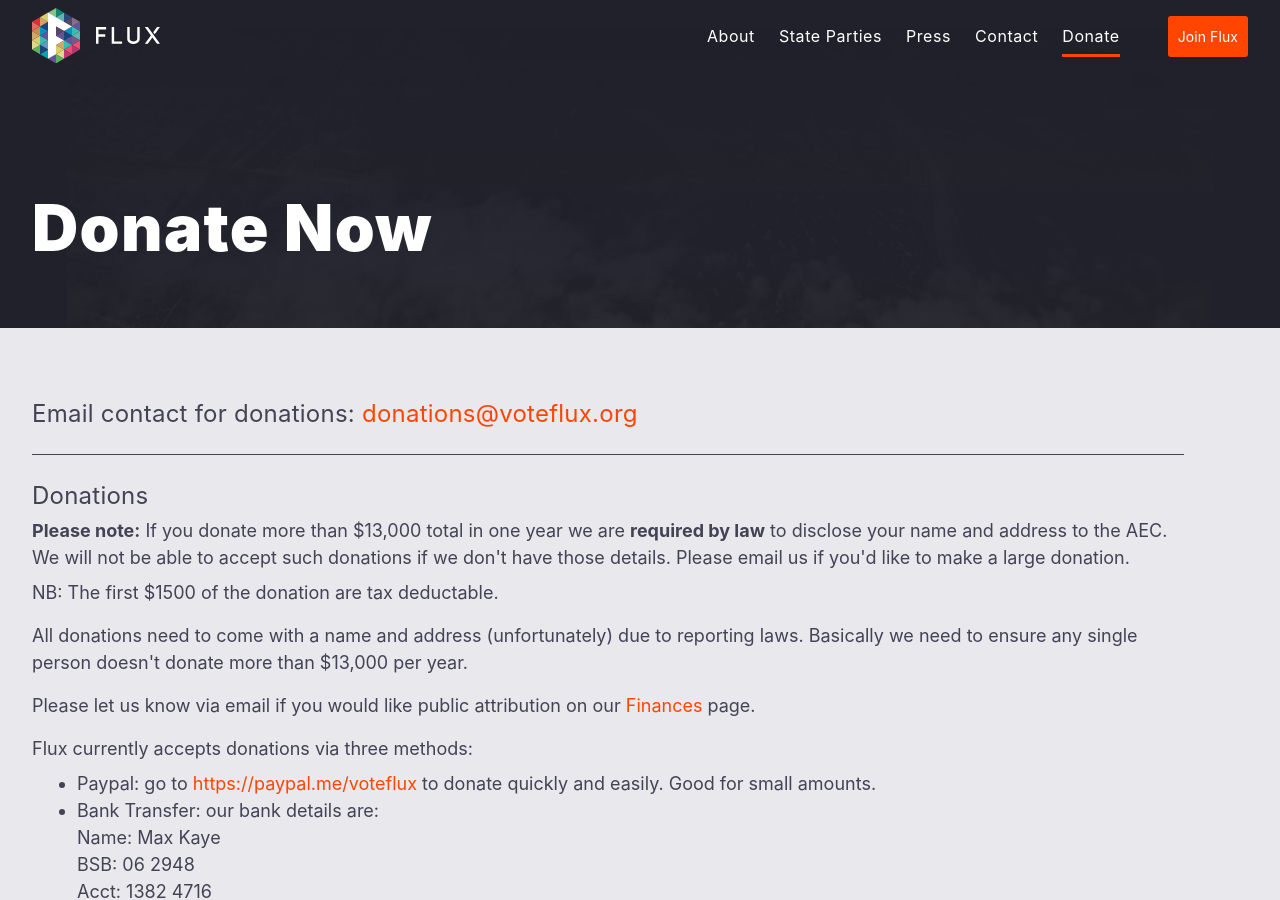
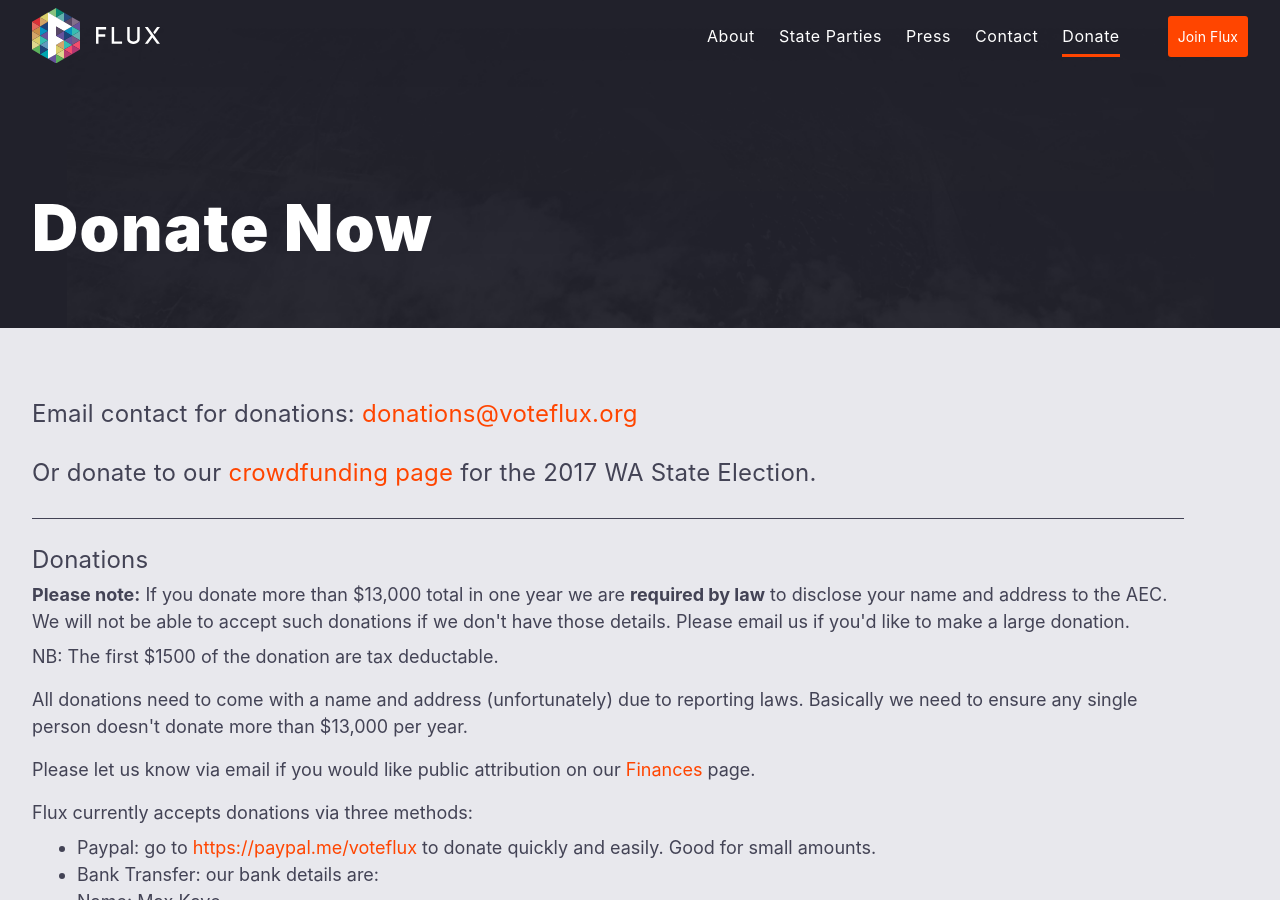
Before and after one commit to voteflux/flux-website-v2, a Jekyll site: the page built from donate.html, in a window 1280 px wide and 900 px high. Built offline with Jekyll 4.4.1, drawn with Linux system fonts in a browser that asks for light colours.

Commit message:
Added wa crowdfunding page link to donations page

```diff
--- a/donate.html
+++ b/donate.html
@@ -21,7 +21,8 @@
 </header>
 <section id="contact" class="bg-light-gray mid-gray py4 sm-pr4">
   <div class="max-width-4 mx-auto px2 md-px3">
-  <h2>Email contact for donations: <a href="mailto:donations@voteflux.org">donations@voteflux.org</a></h2>
+  <h2 class="mb3">Email contact for donations: <a href="mailto:donations@voteflux.org">donations@voteflux.org</a></h2>
+  <h2 class="mb3">Or donate to our <a href="http://voteflux.org/wa/crowdfund">crowdfunding page</a> for the 2017 WA State Election.</h2>
 
   <hr>
 
```
